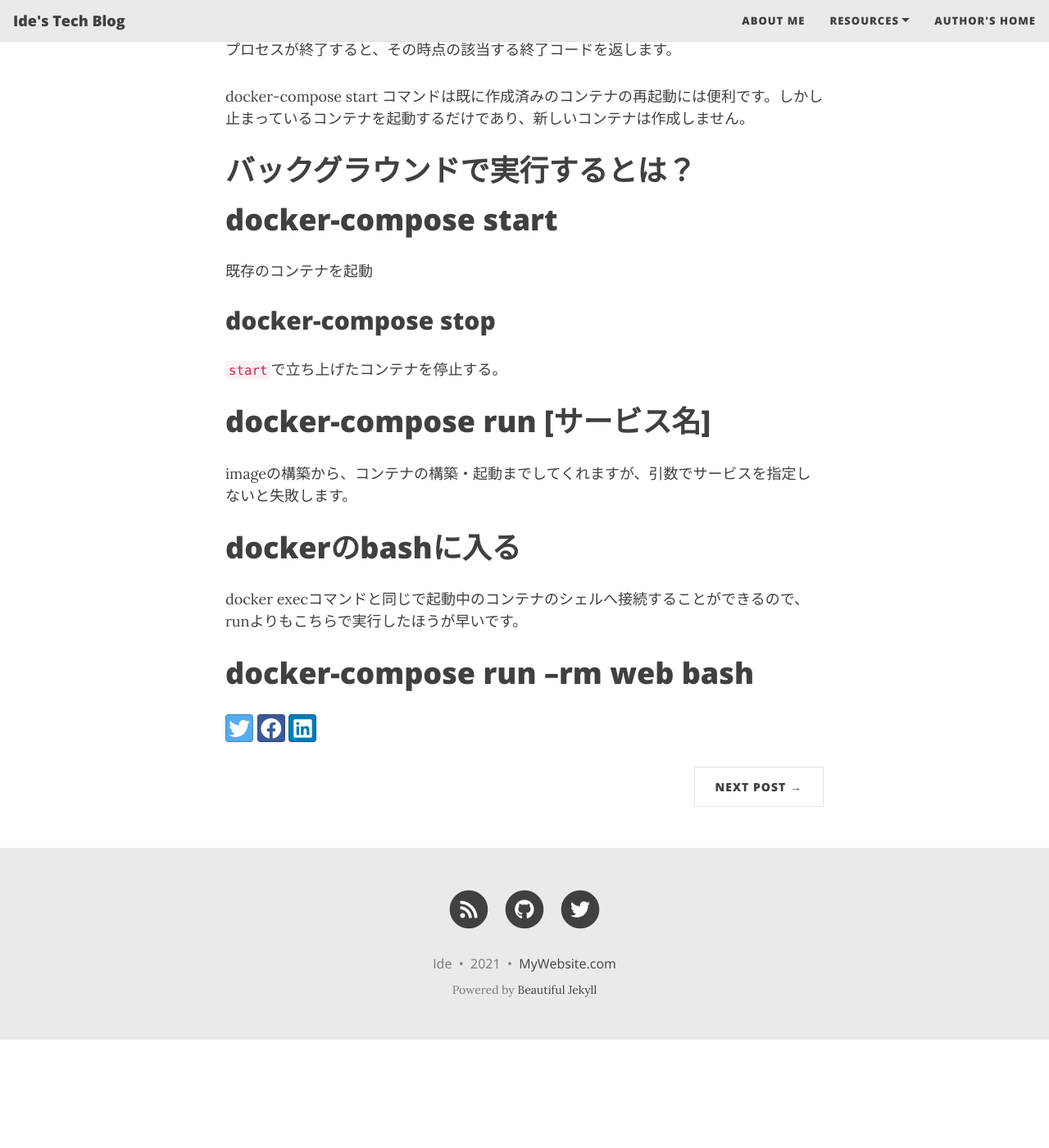
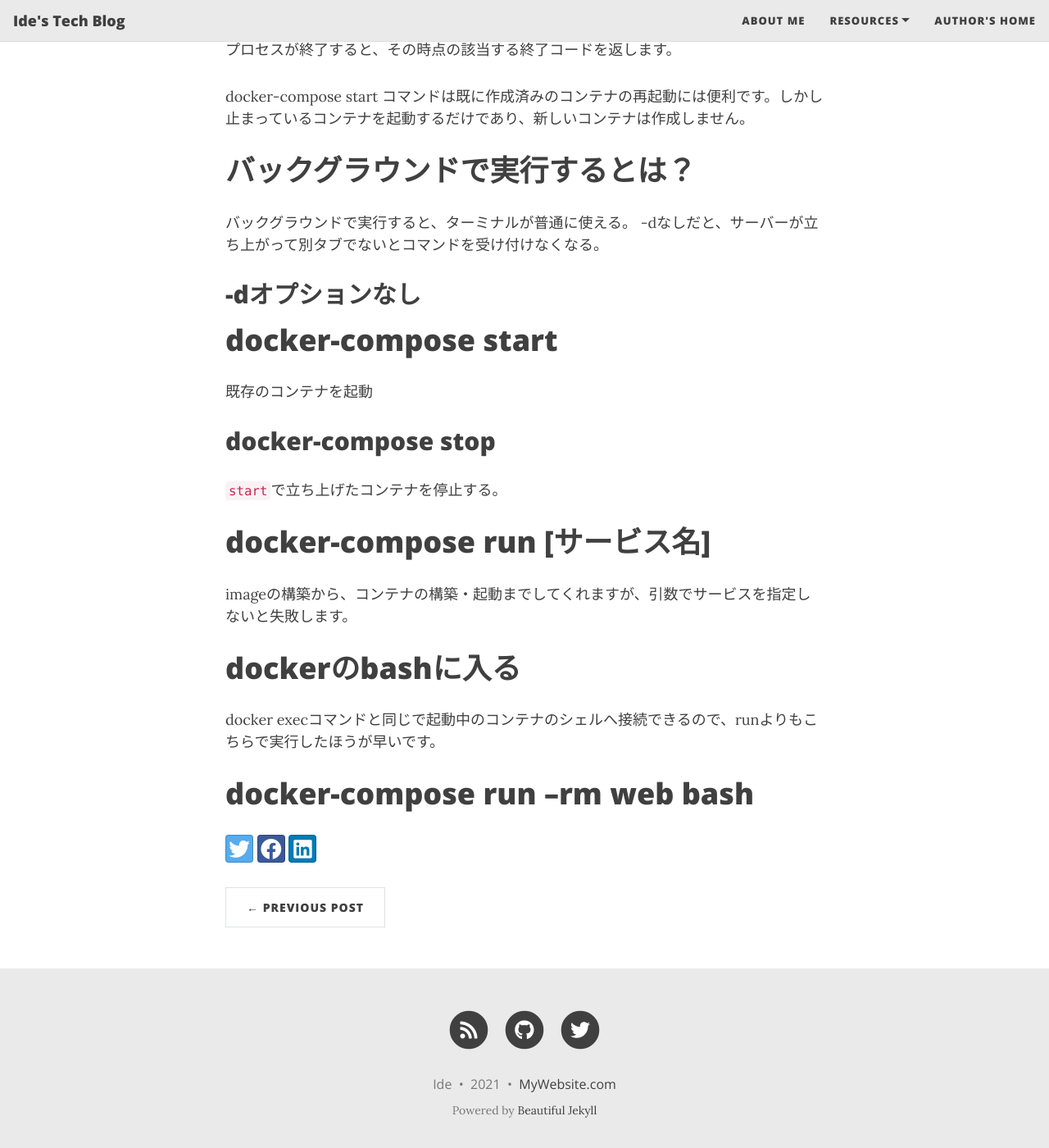
Before and after one commit to Aseiide/aseiide.github.io, a Jekyll site: the page built from _posts/2021-01-04-[備忘録]dockerコマンドまとめ.md, in a window 1280 px wide and 1400 px high, scrolled down 1220 px. Shown: the whole window at 82% size. Built offline with Jekyll 4.4.1, drawn with Linux system fonts in a browser that asks for light colours; nearby versions of some CDN libraries; before the commit the page ends 2488 px from its top, so only the background shows below that; some of the changed text lies outside the part shown.

Commit message:
dockerコマンドまとめ

```diff
--- a/_posts/2020-01-04-[備忘録]dockerコマンドまとめ.md
+++ b/_posts/2021-01-04-[備忘録]dockerコマンドまとめ.md
@@ -20,6 +20,10 @@ docker-compose run コマンドは「ワンオフ」（one-off；１つだけ、
 docker-compose start コマンドは既に作成済みのコンテナの再起動には便利です。しかし止まっているコンテナを起動するだけであり、新しいコンテナは作成しません。
 
 # バックグラウンドで実行するとは？
+バックグラウンドで実行すると、ターミナルが普通に使える。
+-dなしだと、サーバーが立ち上がって別タブでないとコマンドを受け付けなくなる。
+
+## -dオプションなし
 
 # docker-compose start
 既存のコンテナを起動
@@ -30,6 +34,6 @@ docker-compose start コマンドは既に作成済みのコンテナの再起
 imageの構築から、コンテナの構築・起動までしてくれますが、引数でサービスを指定しないと失敗します。
 
 # dockerのbashに入る
-docker execコマンドと同じで起動中のコンテナのシェルへ接続することができるので、runよりもこちらで実行したほうが早いです。
+docker execコマンドと同じで起動中のコンテナのシェルへ接続できるので、runよりもこちらで実行したほうが早いです。
 
 # docker-compose run --rm web bash
```
Also changed, not shown: _posts/2020-12-28-Docker+Railsにbootstrapを導入する.md (deleted, +0 -1 lines).
